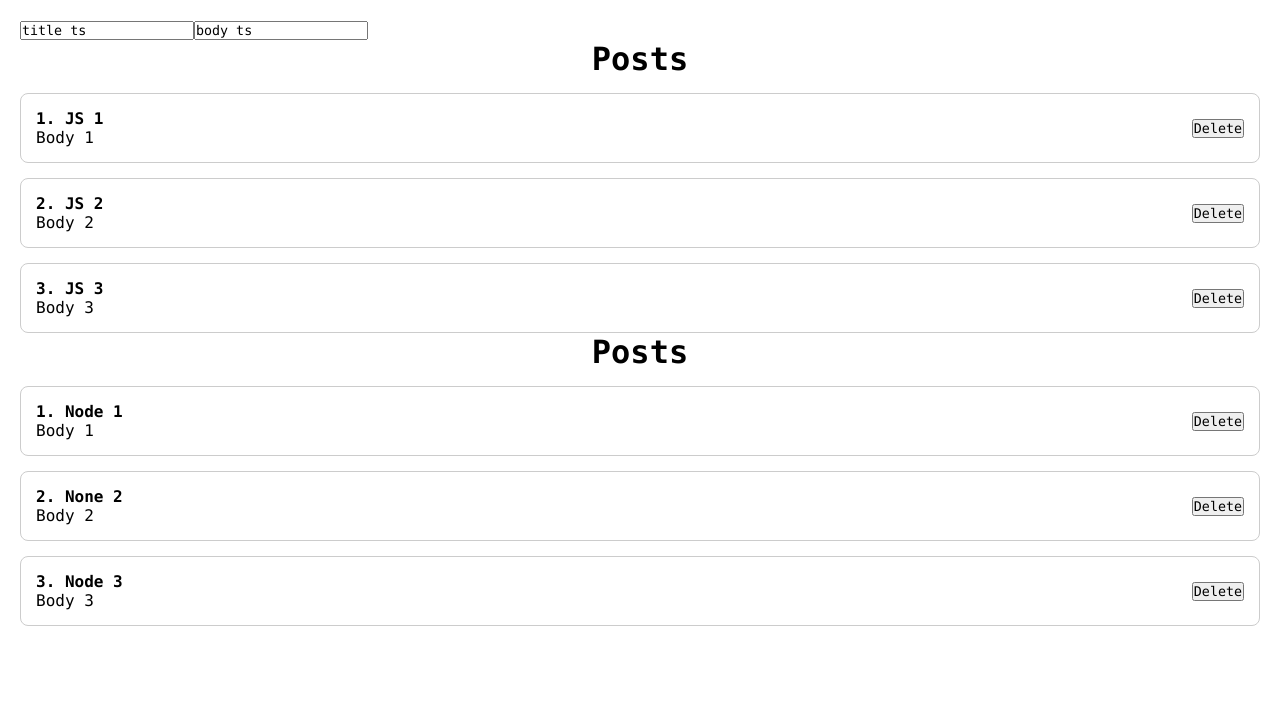
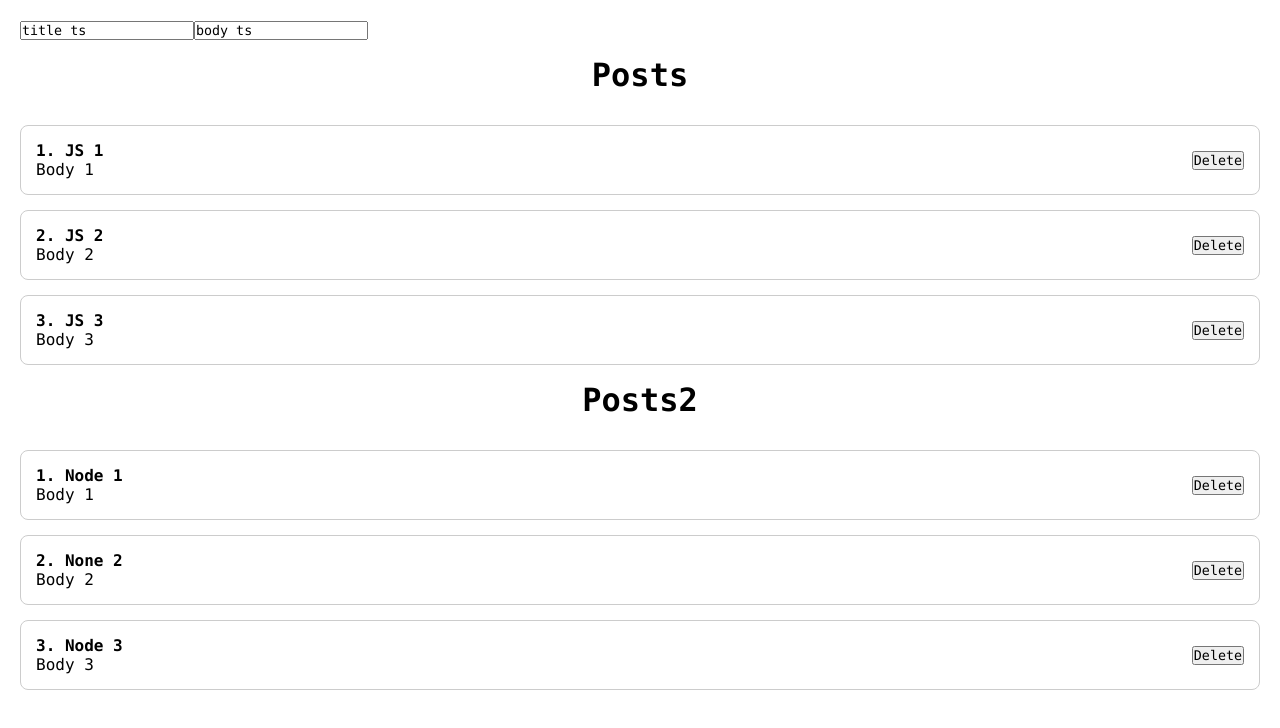
Before and after one commit to VitaliiSoloninko/angular-basic-posts, an Angular app: page / in a window 1280 px wide. Shown: the top 728 px of the page. Built offline with nearby package versions, Linux system fonts and the light colour scheme.

Commit message:
0.7 Post title

```diff
--- a/src/app/posts/post-list/post-list.component.html
+++ b/src/app/posts/post-list/post-list.component.html
@@ -1,5 +1,3 @@
-<h1 style="text-align: center">Posts</h1>
-
 <app-post-item *ngFor="let post of posts" [post]="post"></app-post-item>
 
 <!-- Angular 17+
--- a/src/app/posts/post-list/post-list.component.ts
+++ b/src/app/posts/post-list/post-list.component.ts
@@ -2,10 +2,11 @@ import { CommonModule } from '@angular/common';
 import { Component, Input } from '@angular/core';
 import { IPost } from '../../../models/IPost';
 import { PostItemComponent } from '../post-item/post-item.component';
+import { PostTitleComponent } from '../post-title/post-title.component';
 
 @Component({
   selector: 'app-post-list',
-  imports: [CommonModule, PostItemComponent],
+  imports: [CommonModule, PostItemComponent, PostTitleComponent],
   templateUrl: './post-list.component.html',
   styleUrl: './post-list.component.css',
 })
--- /dev/null
+++ b/src/app/posts/post-title/post-title.component.css
@@ -0,0 +1,4 @@
+h1 {
+  text-align: center;
+  padding: 1rem;
+}
--- /dev/null
+++ b/src/app/posts/post-title/post-title.component.html
@@ -0,0 +1 @@
+<h1>{{ title }}</h1>
--- a/src/app/posts/posts.component.html
+++ b/src/app/posts/posts.component.html
@@ -1,4 +1,8 @@
 <input type="text" [value]="title" />
 <input type="text" [value]="body" />
+
+<app-post-title title="Posts" />
 <app-post-list [posts]="posts"></app-post-list>
+
+<app-post-title title="Posts2" />
 <app-post-list [posts]="posts2"></app-post-list>
```
Also changed, not shown: src/app/posts/post-title/post-title.component.ts (added, +11 -0 lines), src/app/posts/posts.component.ts (+7 -1 lines), 1 other file (tests, documents, lock files or other folders).
